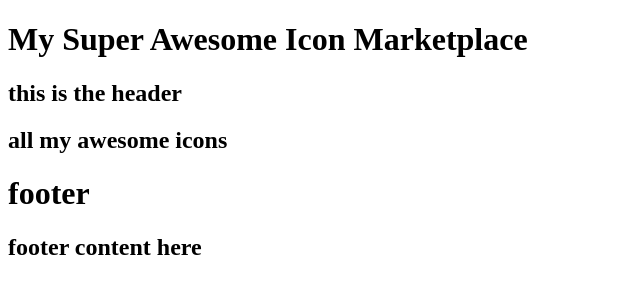
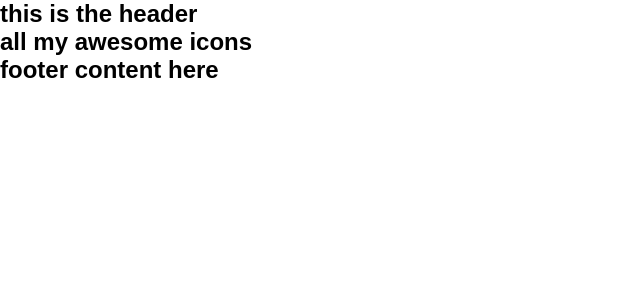
Before and after one commit to neizerjemima/Neizer_J_IconsHW, a plain HTML site: page index.html in a window 1280 px wide. Shown: the whole page, without its empty margins (0-640 px from the left). Drawn offline with Linux system fonts and the light colour scheme.

Commit message:
commit message

```diff
--- a/index.html
+++ b/index.html
@@ -1,5 +1,12 @@
 <!DOCTYPE html>
 <html lang="en">
+    <head>
+        <meta charset="UTF-8">
+        <meta http-equiv="X-UA-Compatible" content="IE=edge">
+        <meta name="viewport" content="width=device-width, initial-scale=1.0">
+        <link rel="stylesheet" href="css/main.css">
+        <title>Document</title>
+    </head>
     <body>
         <header>
             <h1 class="hidden"> My Super Awesome Icon Marketplace</h1>
@@ -14,5 +21,7 @@
             <h1 class="hidden">footer</h1>
             <h2>footer content here</h2>
         </footer>
+
+        <script src="js/main.js"></script>
     </body>
 </html>
--- a/js/main.js
+++ b/js/main.js
@@ -0,0 +1 @@
+console.log('JavaScript is running');
```
Also changed, not shown: 1 other file.
